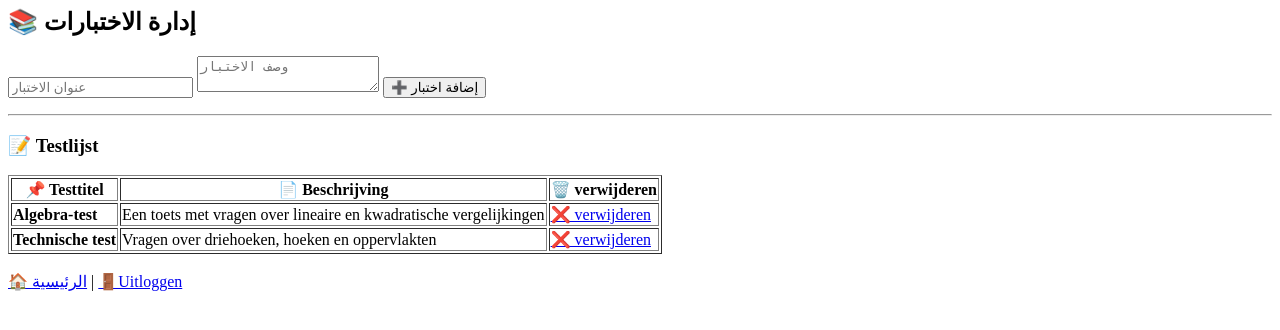
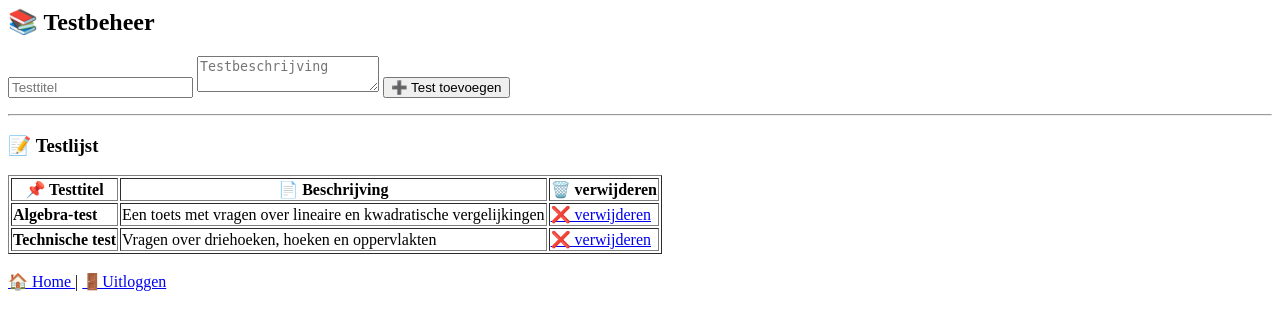
Before and after one commit to Ahmad-Al-Nabelsi/php_intermediate, a PHP site: page /manage_tests.php in a window 1280 px wide. Shown: the top 330 px of the page. Run offline with PHP 8.4, Linux system fonts and the light colour scheme; a user stored in the database is signed in; data comes from the database, SQL or seed files in the repository.

Commit message:
UPD manage_tests

```diff
--- a/cijferapplicatie/manage_tests.php
+++ b/cijferapplicatie/manage_tests.php
@@ -15,9 +15,9 @@ if ($_SERVER["REQUEST_METHOD"] == "POST" && isset($_POST["add_test"])) {
 
     $stmt = $pdo->prepare("INSERT INTO tests (title, description) VALUES (?, ?)");
     if ($stmt->execute([$title, $description])) {
-        echo "<p style='color:green;'>✅ تم إضافة الاختبار بنجاح!</p>";
+        echo "<p style='color:green;'>✅ Test succesvol toegevoegd!</p>";
     } else {
-        echo "<p style='color:red;'>❌ حدث خطأ أثناء الإضافة!</p>";
+        echo "<p style='color:red;'>❌ Er is een fout opgetreden bij het toevoegen!</p>";
     }
 }
 
@@ -26,9 +26,9 @@ if (isset($_GET["delete"])) {
     $id = $_GET["delete"];
     $stmt = $pdo->prepare("DELETE FROM tests WHERE id = ?");
     if ($stmt->execute([$id])) {
-        echo "<p style='color:green;'>✅ تم حذف الاختبار بنجاح!</p>";
+        echo "<p style='color:green;'>✅ De test is succesvol verwijderd!</p>";
     } else {
-        echo "<p style='color:red;'>❌ حدث خطأ أثناء الحذف!</p>";
+        echo "<p style='color:red;'>❌Er is een fout opgetreden bij het verwijderen!</p>";
     }
 }
 
@@ -36,13 +36,13 @@ if (isset($_GET["delete"])) {
 $tests = $pdo->query("SELECT * FROM tests")->fetchAll();
 ?>
 
-<h2>📚 إدارة الاختبارات</h2>
+<h2>📚 Testbeheer </h2>
 
 <!-- Nieuw testformulier toevoegen -->
 <form method="post">
-    <input type="text" name="title" placeholder="عنوان الاختبار" required>
-    <textarea name="description" placeholder="وصف الاختبار" required></textarea>
-    <button type="submit" name="add_test">➕ إضافة اختبار</button>
+    <input type="text" name="title" placeholder="Testtitel" required>
+    <textarea name="description" placeholder="Testbeschrijving" required></textarea>
+    <button type="submit" name="add_test">➕ Test toevoegen </button>
 </form>
 
 <hr>
@@ -68,4 +68,4 @@ $tests = $pdo->query("SELECT * FROM tests")->fetchAll();
 
 <br>
 <!-- Terug knoppen -->
-<a href="dashboard.php">🏠 الرئيسية</a> | <a href="logout.php">🚪Uitloggen </a>
+<a href="dashboard.php">🏠 Home </a> | <a href="logout.php">🚪Uitloggen </a>
```
